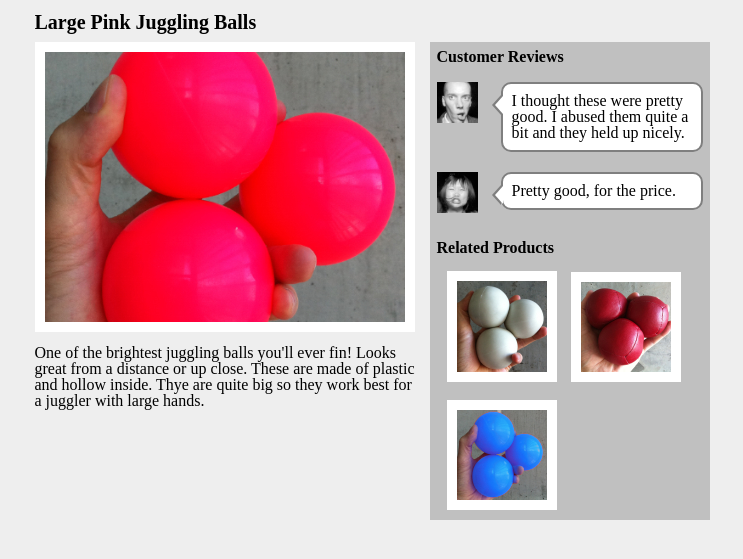
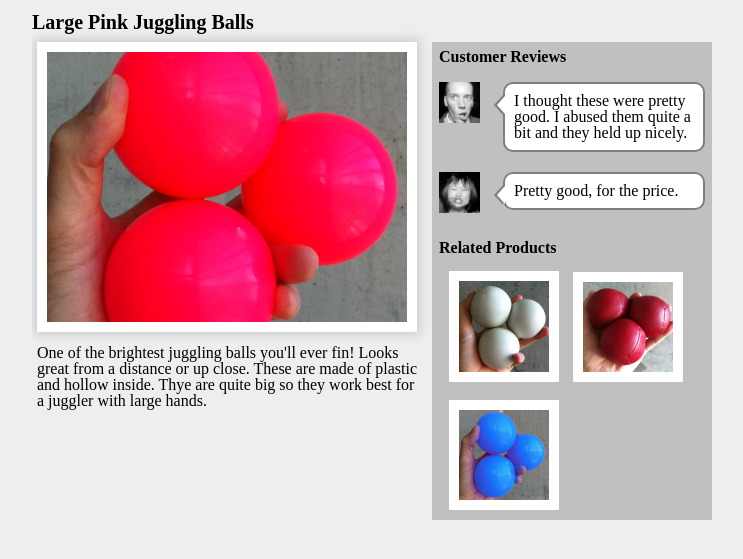
Before and after one commit to mikeyferg/mikeyferg.github.io, a plain HTML site: page assignment03/index.html in a window 1280 px wide. Shown: the part 153-712 px from the top of the page, without its empty margins (268-1011 px from the left). Drawn offline with Linux system fonts and the light colour scheme.

Commit message:
added drop shadow to main img

```diff
--- a/assignment03/css/style.css
+++ b/assignment03/css/style.css
@@ -46,7 +46,7 @@ body {
 }
 
 .container{
-	width: 675px;
+	width: 680px;
 	margin: 0 auto;
 	padding-bottom: 100px;
 }
@@ -99,10 +99,15 @@ body {
 	width: 380px;
 	float: left;
 	padding-right: 15px;
+	padding-left: 5px;
 }
 
 .main .content img {
 	border: 10px solid white;
+ 	-moz-box-shadow:    0px 0px 10px 3px #ccc;
+ 	-webkit-box-shadow: 0px 0px 10px 3px #ccc;
+ 	box-shadow:         0px 0px 10px 3px #ccc;
+
 }
 
 .main .content p {
```
